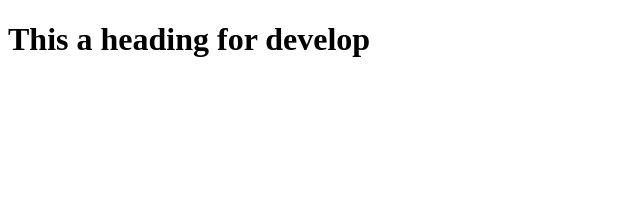
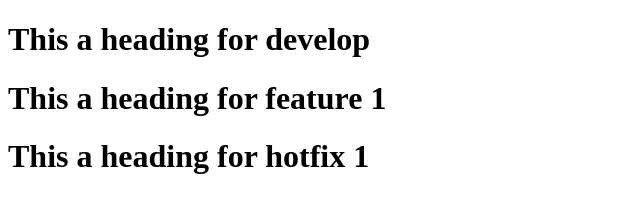
Before and after one commit to KobeB87/git-rebase, a plain HTML site: page index.html in a window 1280 px wide. Shown: the whole page, without its empty margins (0-640 px from the left). Drawn offline with Linux system fonts and the light colour scheme.

Commit message:
Hotfix 1 commit

```diff
--- a/index.html
+++ b/index.html
@@ -5,5 +5,7 @@
 </head>
 <body>
 <h1>This a heading for develop</h1>
+<h1>This a heading for feature 1</h1>
+<h1>This a heading for hotfix 1</h1>
 </body>
 </html>
```
